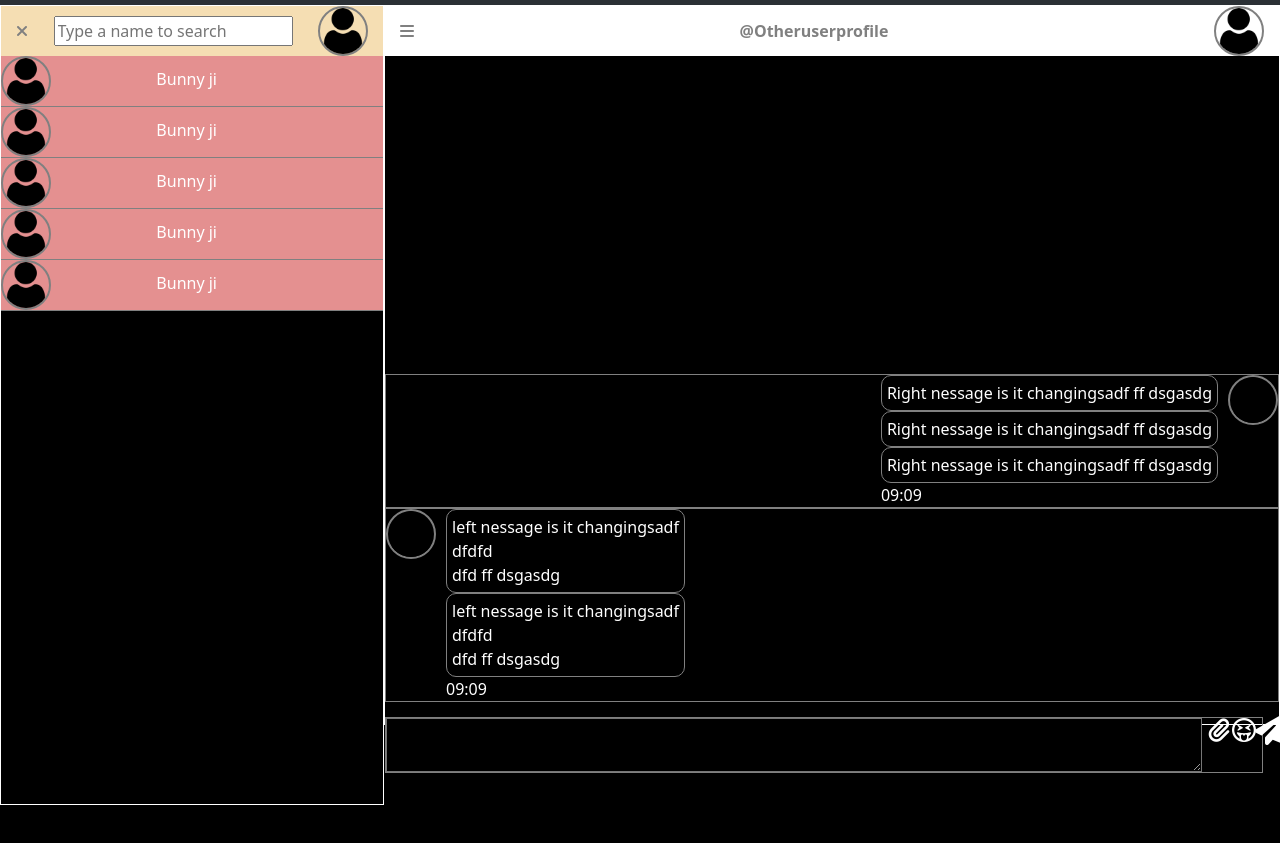
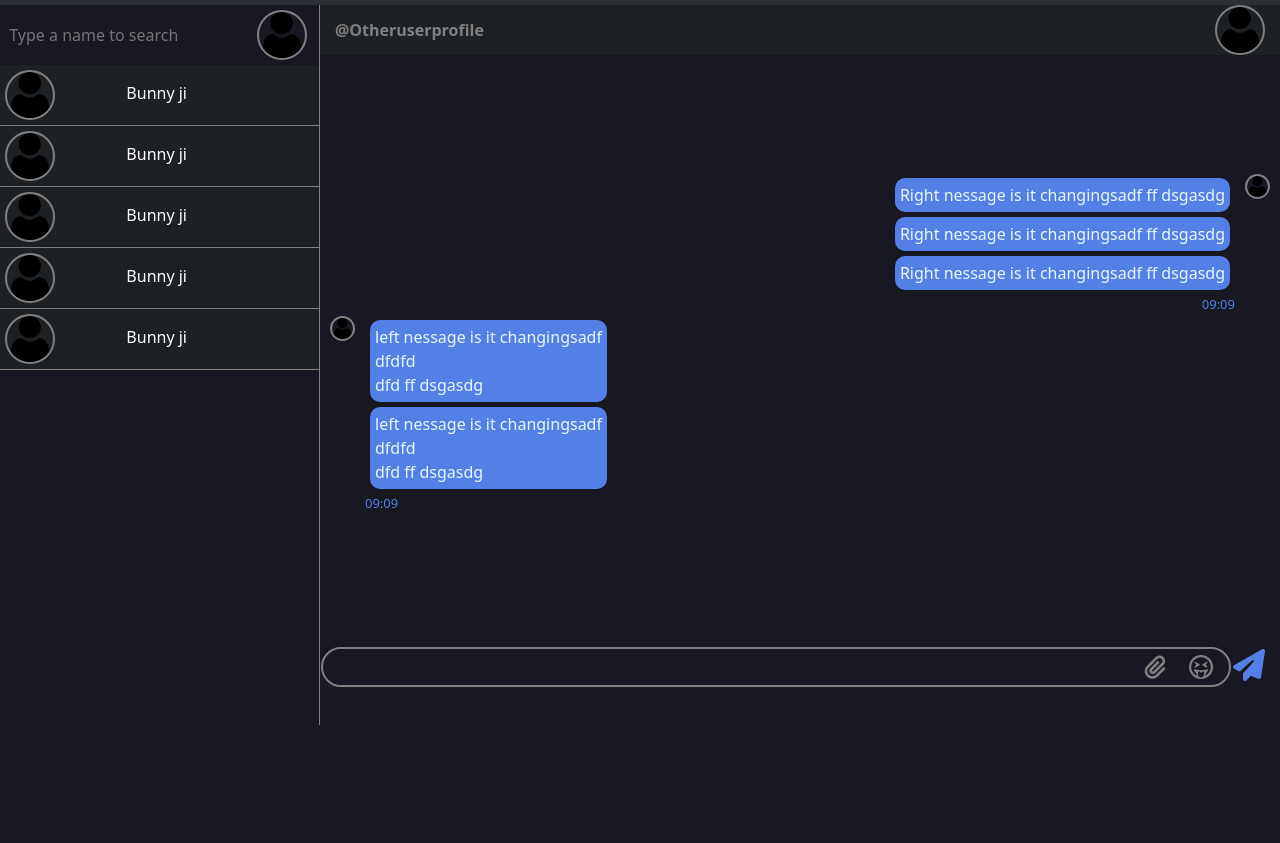
Before and after one commit to Akarsh711/ChatFrontend, a plain HTML site: page index.html in a window 1280 px wide. Shown: the part 51-894 px from the top of the page. After the commit the page ends 800 px from the top, so only its background shows below. Drawn offline with nearby package versions, Linux system fonts and the light colour scheme.

Commit message:
Update style.css

```diff
--- a/style.css
+++ b/style.css
@@ -21,33 +21,55 @@ html {
     margin-bottom: 60px;
   }
 
+  /* -----------------------Side bar css -------------------- */
+
   .sub-container{
     display: flex;
+    height: 80vh;
   }
-  .sidebar{
-    border: 1px solid white;
-    width: 30%;
-    height: 100vh;
+
+  .sub-container > .sidebar{
+    border-right: 1px solid gray;
+    width: 25%;
+    height: 90vh;
+    display: block;
   }
 
 
   .user-heading{
-    background: wheat;
+    background: #181823;
     color: gray;
     font-weight: bold;
     height: auto;
     display: flex;
-    justify-content: space-between;
+    justify-content: space-around;
     align-items: center;
-    padding-left: 15px;
-    padding-right: 15px;
+    padding-top: 5px;
+    padding-bottom: 5px;
+    padding-right: 5px;
+  }
+
+  .search-bar > form > input{
+    border: none;
+    background: #181823;
+    color: #E9F8F9;
+    outline-style: none;
+    width: 100%;
   }
 
   .single-contact{
-    background: rgb(228, 144, 144);
+    background: #1e2124;
     display: flex;
     align-items: center;
     border-bottom: 1px solid gray;
+    padding-top: 5px;
+    padding-bottom: 5px;
+    padding-left: 5px;
+  }
+
+  .single-contact:hover{
+    background: #181823;
+    cursor: pointer;
   }
 
   .name{
@@ -59,19 +81,50 @@ html {
 
   .name > p{
     transform: translate(-50%, 25%);
-    /* transform: translateY(2px); */
   }
 
+  @media (max-width: 990px){
+    .sidebar{
+      position: absolute;
+      z-index: 1;
+      background-color:#181823;
+      display: none;
+      width: 300px !important;
+    }
+
+    .main-area{
+      width: 100% !important;
+    }
+
+    .small-screen{
+      display: block !important;
+    }
+  }
+  @media (min-width: 990px){
+    .sidebar{
+      display: block !important;
+    }
+  }
+
+  .small-screen{
+    display: none;
+  }
+
+  .small-screen > i{
+    transform: scale(1.5);
+  }
+  /* --------------main area css --------------- */
   .main-area{
     position: relative;
-    border: 1px solid white;
-    width: 70%;
-    height: 90vh;
-
+    /* border: 1px solid white; */
+    width: 75%;
+    height: 80vh;
+    /* background-image: url(background.jpg); */
+    background: #181823;
   }
 
   .main-heading{
-    background: white;
+    background: #1e2124;
     color: gray;
     font-weight: bold;
     height: auto;
@@ -88,37 +141,51 @@ html {
     width: 100%;
     height: 90%;
     align-items:flex-end ;
+    overflow-y: scroll;
+    padding: 10px;
+  }
 
-    overflow-y: scroll;
-
-}
 
 
 
 .chat-items{
   width: 100%;
+  margin: auto;
 }
 
 
 .chat-item{
     width: 100%;
-    border: 1px solid gray;
+    /* border: 1px solid gray; */
     display: flex;
+}
+
+.chat-img {
+  height: 25px !important;
+  width: 25px !important;
 }
 
 .right{
   justify-content: end;
 }
 
+.timestamp{
+  font-size: 13px;
+  color: #537FE7;
+}
+
+.content-box-right > .timestamp{
+  float: right;
+}
 .one{
   display: block;
   width: 100%;
 }
 
-.chat-items > .two{
+/* .chat-items > .two{
   justify-self: end;
+} */
 
-}
 .left-message > .timestamp{
   float: left;
 }
@@ -139,31 +206,86 @@ html {
 }
 
 .message{
-  border: 1px solid gray;
+  /* border: 1px solid gray; */
   border-radius: 10px;
   padding: 5px;
+  background: #537FE7;
+  box-shadow: 1px;
+  margin: 5px;
+  color: #E9F8F9;
 }
 
 
 .text-box-container{
   display: flex;
   margin-top:15px;
+  padding: 1px;
 }
 
 
 .text-box{
-  width: 100%;
-  border: 1px solid gray;
+  /* margin: 23px; */
+  width: 95%;
+  border: 2px solid gray;
   display: flex;
   justify-content: end;
   gap: 10px;
   padding-right: 10px;
+  padding-left: 15px;
+  align-items: center;
+  height: 40px;
+  border-radius: 23px 23px 23px 23px;
 }
 
 .text-box > textarea{
   width: 100%;
-  background-color: black;
+  background-color: #181823;
+  color: gray;
+  align-items: center;
+  height: 100%;
+  /* padding-left: 34px; */
+  padding-top: 5px;
+  border: none;
+  outline-style: none;
+  resize: none;
+
 }
+
+.send-icon > i{
+  margin: 10px;
+  color: #537FE7;
+}
+
+.pin-icon{
+  display: flex;
+  align-items: center;
+  justify-content: center;
+  /* transform: translate(-50%); */
+  color:gray;
+  /* margin-right: 10px; */
+  height: 35px;
+  width: 40px;
+  border-radius: 50%;
+  /* transform: translateX(10px); */
+
+}
+
+.emoji-icon{
+  display: flex;
+  align-items: center;
+  justify-content: center;
+  /* transform: translate(-50%); */
+  color:gray;
+  height: 35px;
+  width: 40px;
+  border-radius: 50%;
+  /* transform: translateX(20px); */
+}
+
+.pin-icon:hover, .emoji-icon:hover{
+  background: #424549;
+}
+
 
 .mid-icon > i{
   transform: scale(1.5);
@@ -178,7 +300,7 @@ i{
 }
 
 body{
-    background-color: black;
+    background-color: #181823;
     color: white;
 }
 
```
